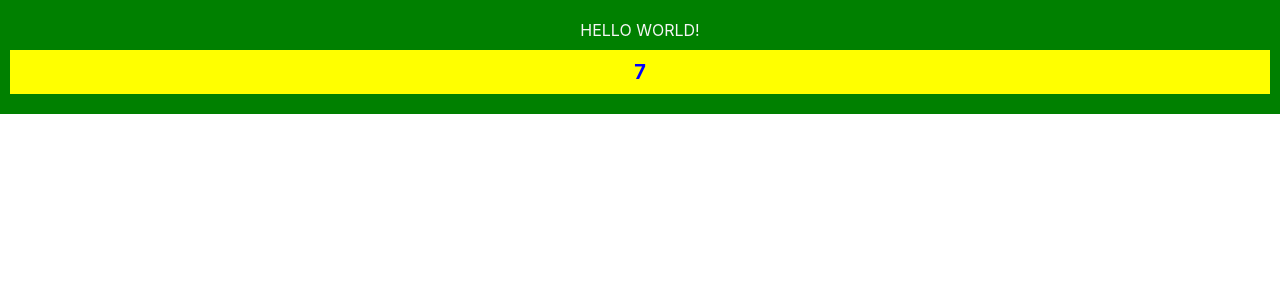
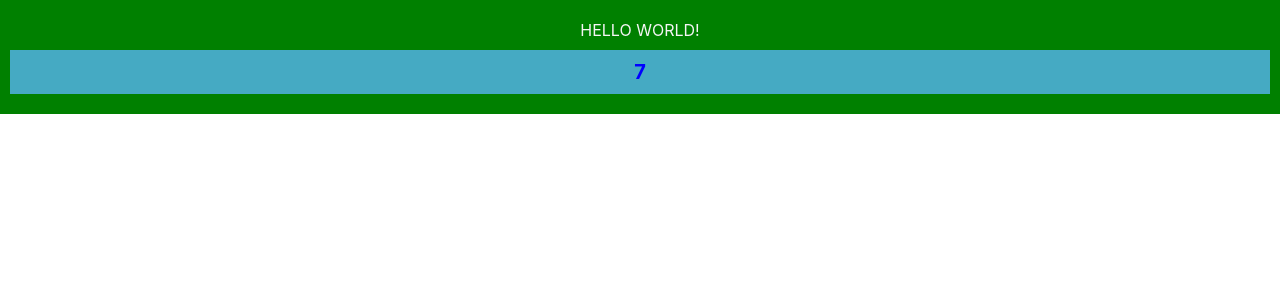
Before and after one commit to react-city/my_first_react_app, a React (Create React App) app: page / in a window 1280 px wide. Shown: the top 300 px of the page. Built offline with nearby package versions, Linux system fonts and the light colour scheme.

Commit message:
Update Counter.css

```diff
--- a/src/components/Counter/Counter.css
+++ b/src/components/Counter/Counter.css
@@ -1,6 +1,6 @@
 .counter {
     font-size: 20px;
-    background-color: yellow;
+    background-color: #45AAC3;
     padding: 10px;
     margin-top: 10px;
     color: blue;
```
